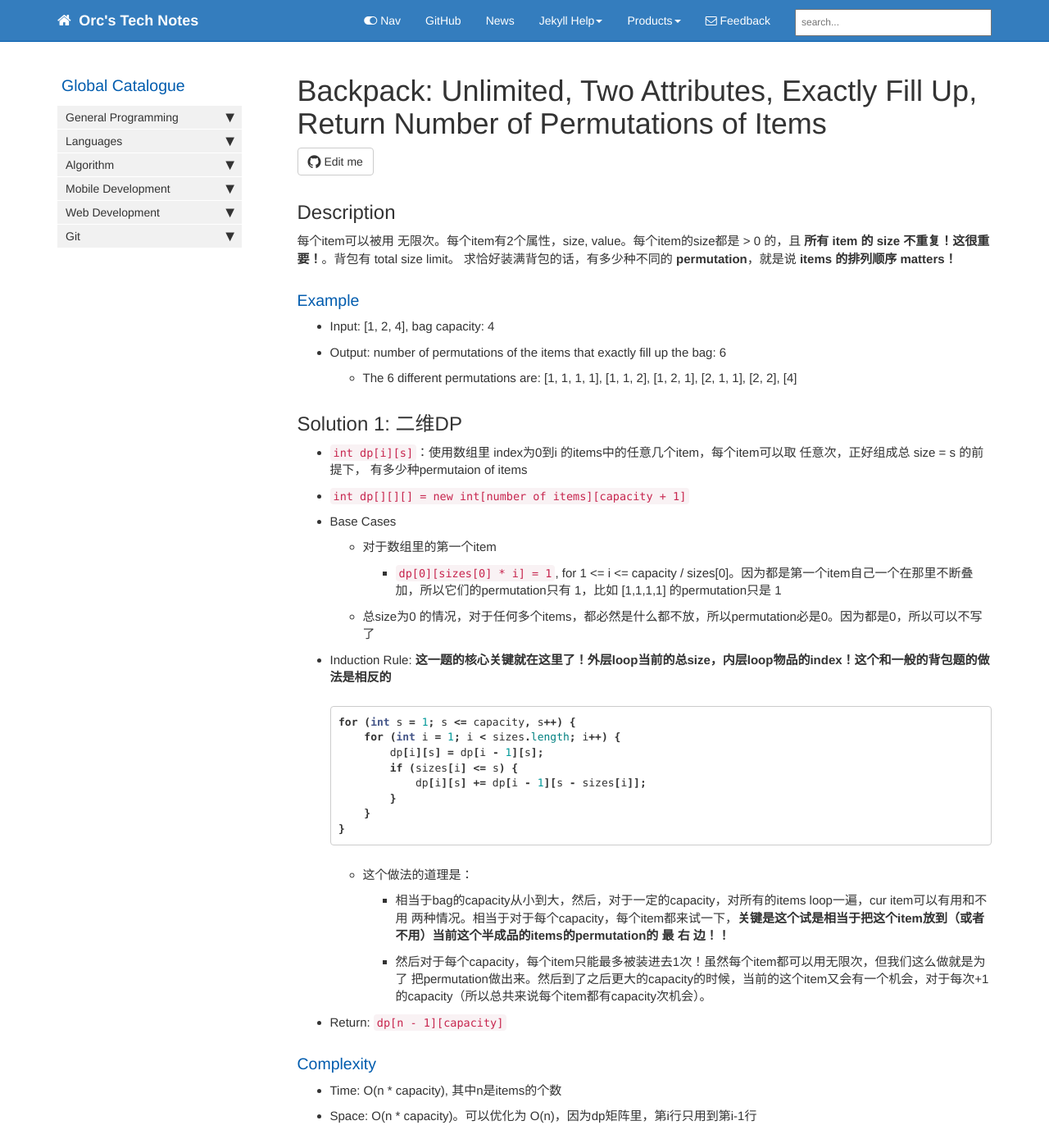
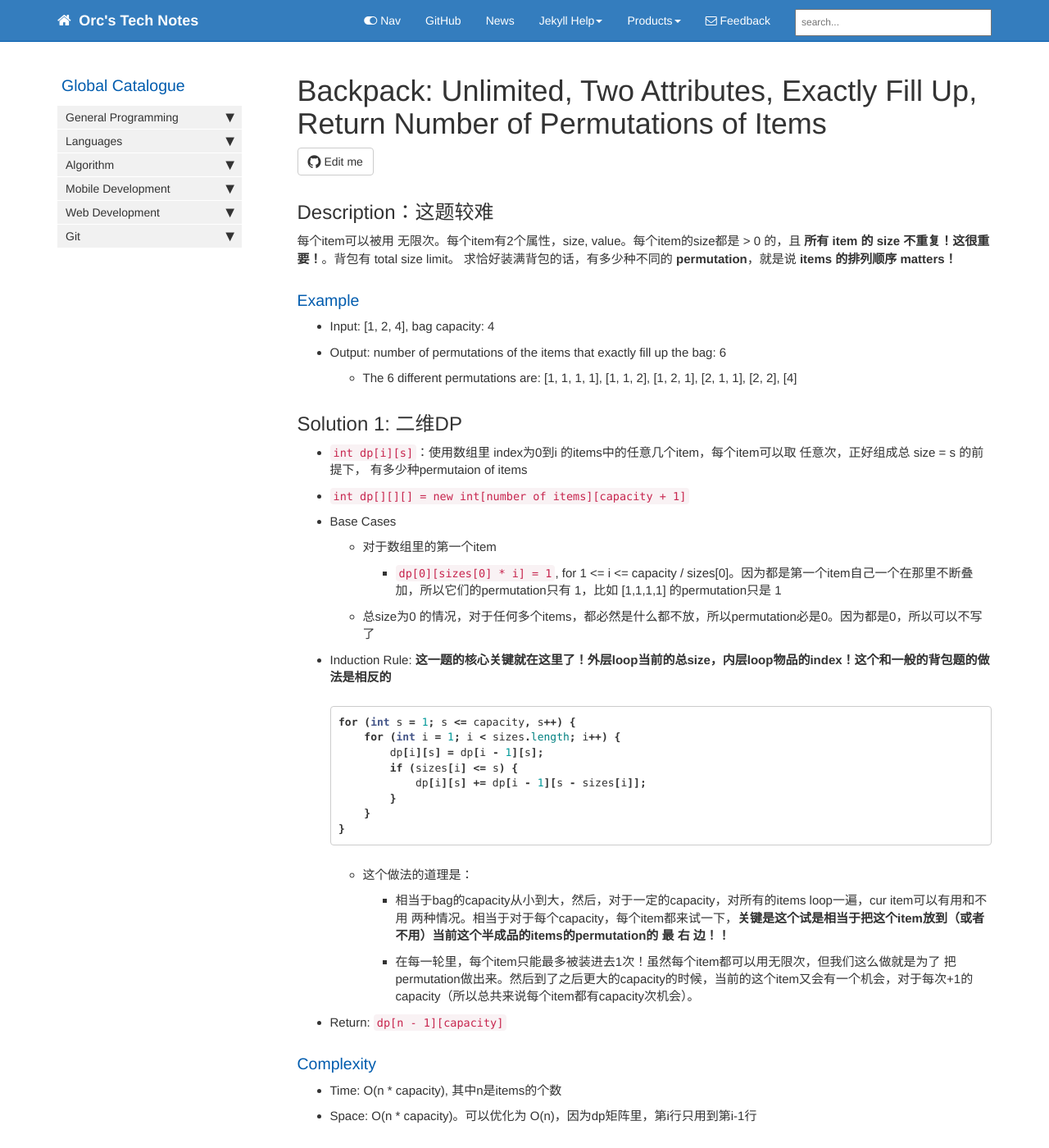
Before and after one commit to HungryOrc/hungryorc.github.io, a Jekyll site: the page built from pages/algorithm/algorithm_backpack_unlimited_2Attr_exactFill_returnNumOfPermutation.md, in a window 1280 px wide and 1400 px high. Shown: the whole window at 82% size. Built offline with Jekyll 4.4.1, drawn with Linux system fonts in a browser that asks for light colours; nearby versions of some CDN libraries; comment, search, counter and statistics services are not loaded; some of the changed text lies outside the part shown.

Commit message:
Update algorithm_backpack_unlimited_2Attr_exactFill_returnNumOfPermutation.md

````diff
--- a/pages/algorithm/algorithm_backpack_unlimited_2Attr_exactFill_returnNumOfPermutation.md
+++ b/pages/algorithm/algorithm_backpack_unlimited_2Attr_exactFill_returnNumOfPermutation.md
@@ -9,7 +9,7 @@
 toc: false
 ---
 
-## Description
+## Description：这题较难
 每个item可以被用 无限次。每个item有2个属性，size, value。每个item的size都是 > 0 的，且 **所有 item 的 size 不重复！这很重要！**。背包有 total size limit。
 求恰好装满背包的话，有多少种不同的 **permutation**，就是说 **items 的排列顺序 matters！**
 
@@ -39,7 +39,7 @@
   ```
   * 这个做法的道理是：
     * 相当于bag的capacity从小到大，然后，对于一定的capacity，对所有的items loop一遍，cur item可以有用和不用 两种情况。相当于对于每个capacity，每个item都来试一下，**关键是这个试是相当于把这个item放到（或者不用）当前这个半成品的items的permutation的   最   右   边！！**
-    * 然后对于每个capacity，每个item只能最多被装进去1次！虽然每个item都可以用无限次，但我们这么做就是为了 把permutation做出来。然后到了之后更大的capacity的时候，当前的这个item又会有一个机会，对于每次+1的capacity（所以总共来说每个item都有capacity次机会）。
+    * 在每一轮里，每个item只能最多被装进去1次！虽然每个item都可以用无限次，但我们这么做就是为了 把permutation做出来。然后到了之后更大的capacity的时候，当前的这个item又会有一个机会，对于每次+1的capacity（所以总共来说每个item都有capacity次机会）。
 * Return: `dp[n - 1][capacity]`
 
 ### Complexity
@@ -53,6 +53,7 @@
         if (sizes == null || sizes.length == 0 || capacity < 0) {
             return 0;
         }
+
         // 如果背包容量是0，则 *有一种permutation！就是什么item也不取*
         if (capacity == 0) {
             return 1;
@@ -67,6 +68,7 @@
         }
 
         for (int s = 1; s <= capacity, s++) {
+            // 把每个物品逐个试一遍（从第二个物品开始）
             for (int i = 1; i < n; i++) {
                 dp[i][s] = dp[i - 1][s];
                 if (sizes[i] <= s) {
@@ -146,7 +148,8 @@
         dp[0] = 1; // 一维，这里的dp[0]表示capacity为0的情况
 
         for (int s = 1; s <= capacity, s++) {
-            for (int i = 0; i <= n; i++) { // i <= n
+            // 从第一个物品开始，每个物品逐个试一遍
+            for (int i = 0; i < n; i++) {
                 // dp[s] = dp[s]; // 这一句在解法变成一维以后就没意义了
                 if (sizes[i] <= s) {
                     dp[s] += dp[s - sizes[i]]; // 一维
````
